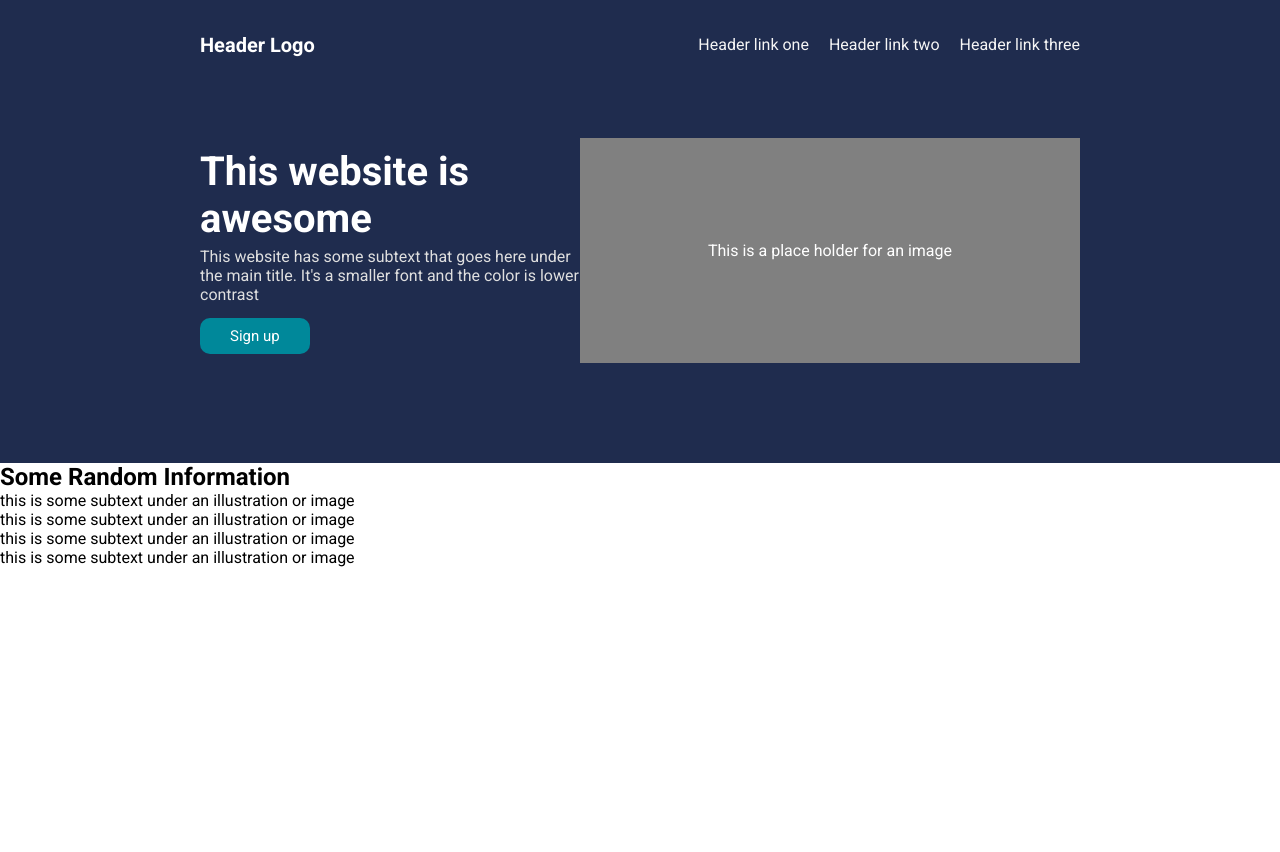
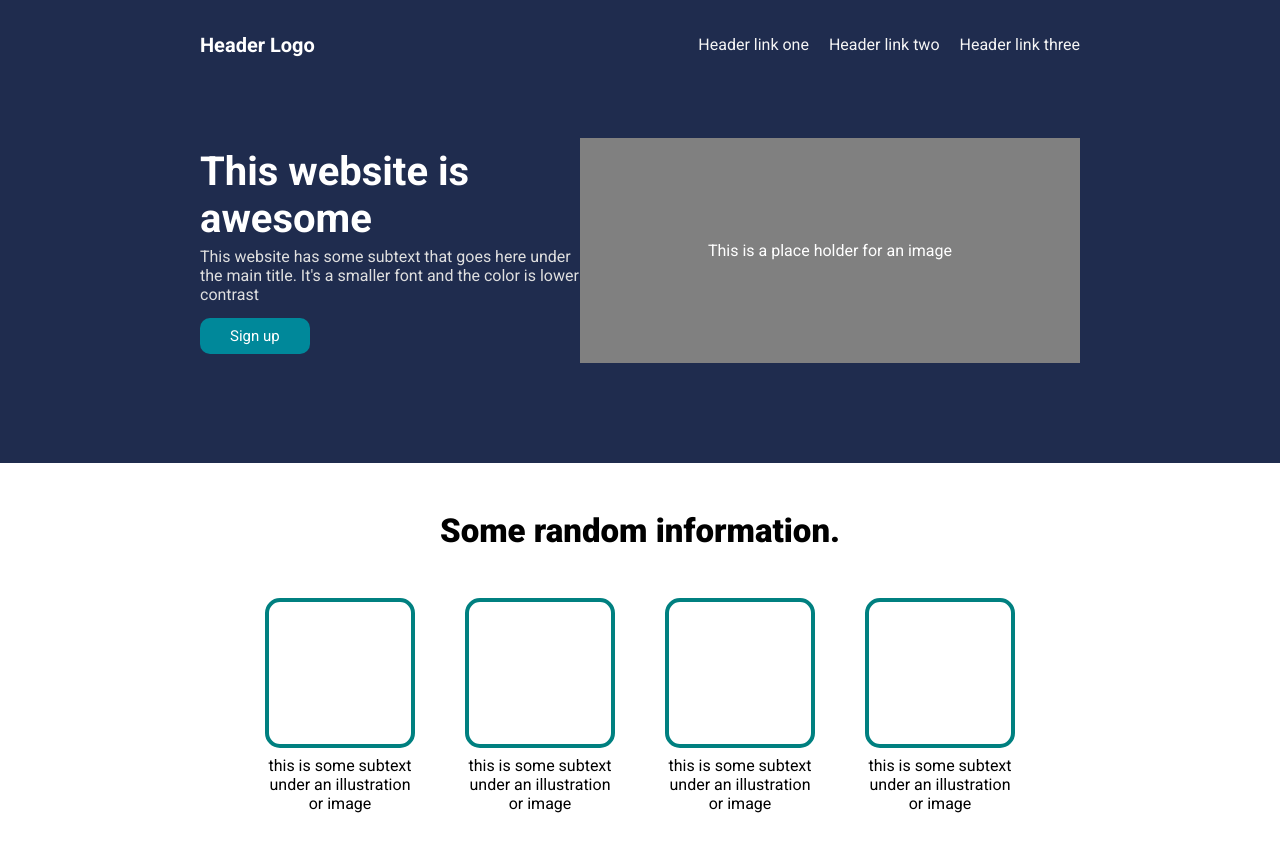
Before and after one commit to muhammadjufry/odin-landingPage, a plain HTML site: page index.html in a window 1280 px wide. Before the commit the page ends 800 px from the top, so only its background shows below. Drawn offline with Linux system fonts and the light colour scheme.

Commit message:
Style info section & edit html file

```diff
--- a/css/styles.css
+++ b/css/styles.css
@@ -86,3 +86,36 @@ a {
   align-items: center;
   justify-content: center;
 }
+
+.information {
+  display: flex;
+  flex-direction: column;
+  align-items: center;
+  justify-content: center;
+  padding: 3rem 3rem 7rem;
+  gap: 3rem;
+}
+.information h2 {
+  font-size: 33px;
+  font-weight: 900;
+
+}
+.information .info-content {
+  display: flex;
+  gap: 50px;
+}
+
+.information .info-content li {
+  width: 150px;
+  display: flex;
+  flex-direction: column;
+  text-align: center;
+  gap: 8px;
+}
+.information .info-content .info-content-square  {
+  border: 4px solid teal;
+  border-radius: 15px;
+  width: 150px;
+  height: 150px;
+
+}
--- a/index.html
+++ b/index.html
@@ -42,13 +42,11 @@
         <span>This is a place holder for an image</span>
       </div>
     </section>
-
     <!-- end banner here -->
 
     <!--  Start information here -->
-
     <section class="information">
-      <h2>Some Random Information</h2>
+      <h2>Some random information.</h2>
       <ul class="info-content">
         <li>
           <div class="info-content-square"></div>
@@ -68,7 +66,6 @@
         </li>
       </ul>
     </section>
-
-    <!--  Stop information here -->
+    <!--  End of information here -->
   </body>
 </html>
```
